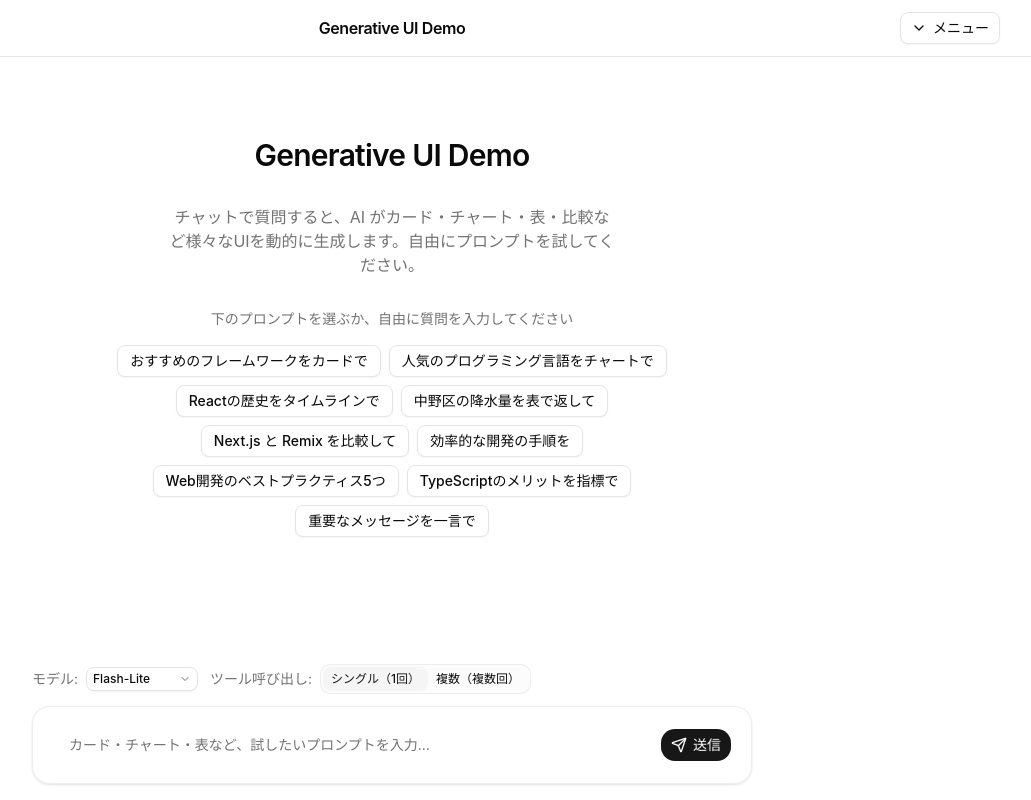
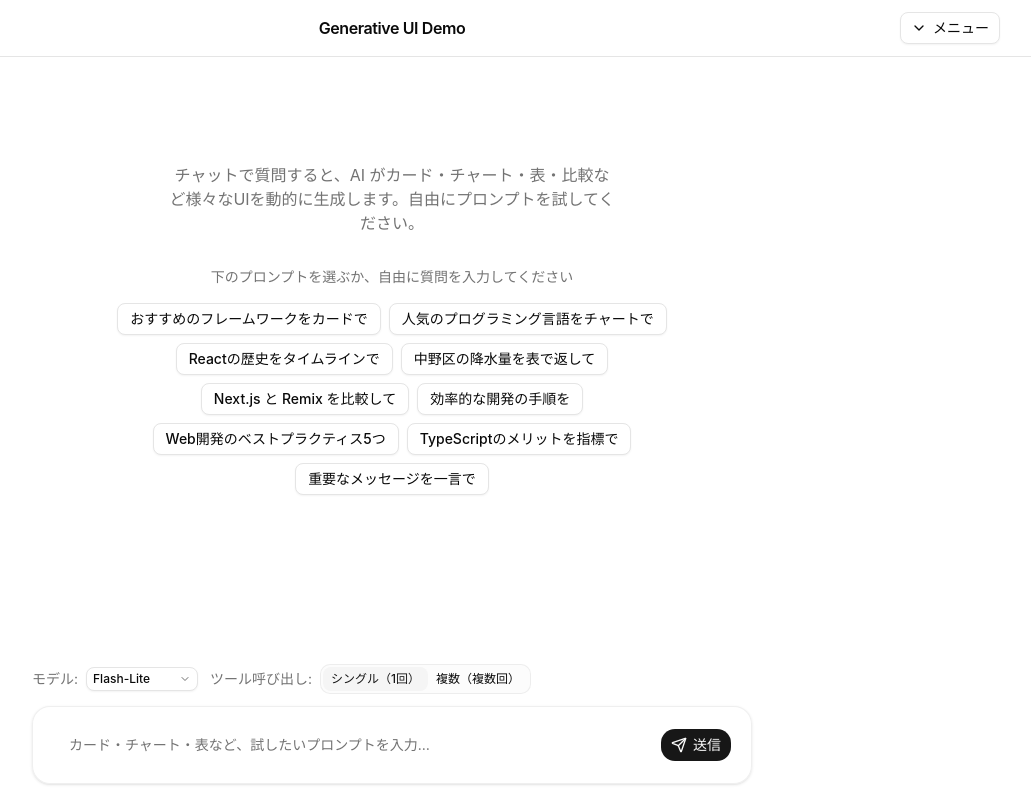
Before and after one commit to telosh/generate-UI-Chat, a Next.js app: page / in a window 1280 px wide. Shown: the whole page, without its empty margins (248-1279 px from the left). Built offline with nearby package versions, Linux system fonts and the light colour scheme.

Commit message:
refactor : 空チャット状態のタイトルを削除

```diff
--- a/app/components/layout/chat-layout.tsx
+++ b/app/components/layout/chat-layout.tsx
@@ -107,9 +107,6 @@ export function ChatLayout() {
             <div className="space-y-4">
               {messages.length === 0 ? (
                 <div className="flex min-h-[60vh] flex-col items-center justify-center gap-8 py-12 text-center">
-                  <h1 className="text-2xl font-semibold tracking-tight sm:text-3xl text-balance">
-                    {copy.chat.title}
-                  </h1>
                   <p className="max-w-md text-muted-foreground text-pretty">
                     {copy.chat.emptyState}
                   </p>
```
